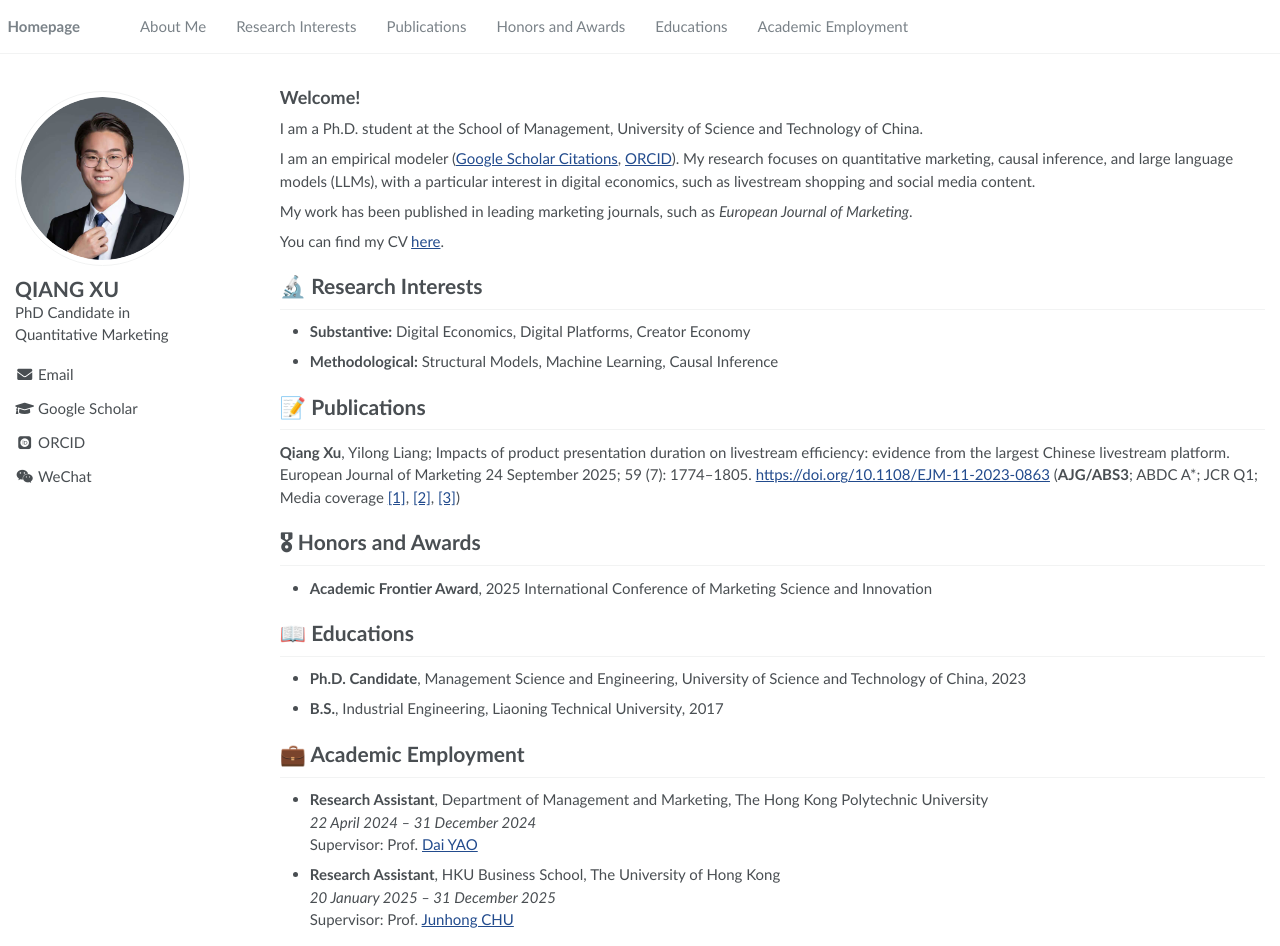
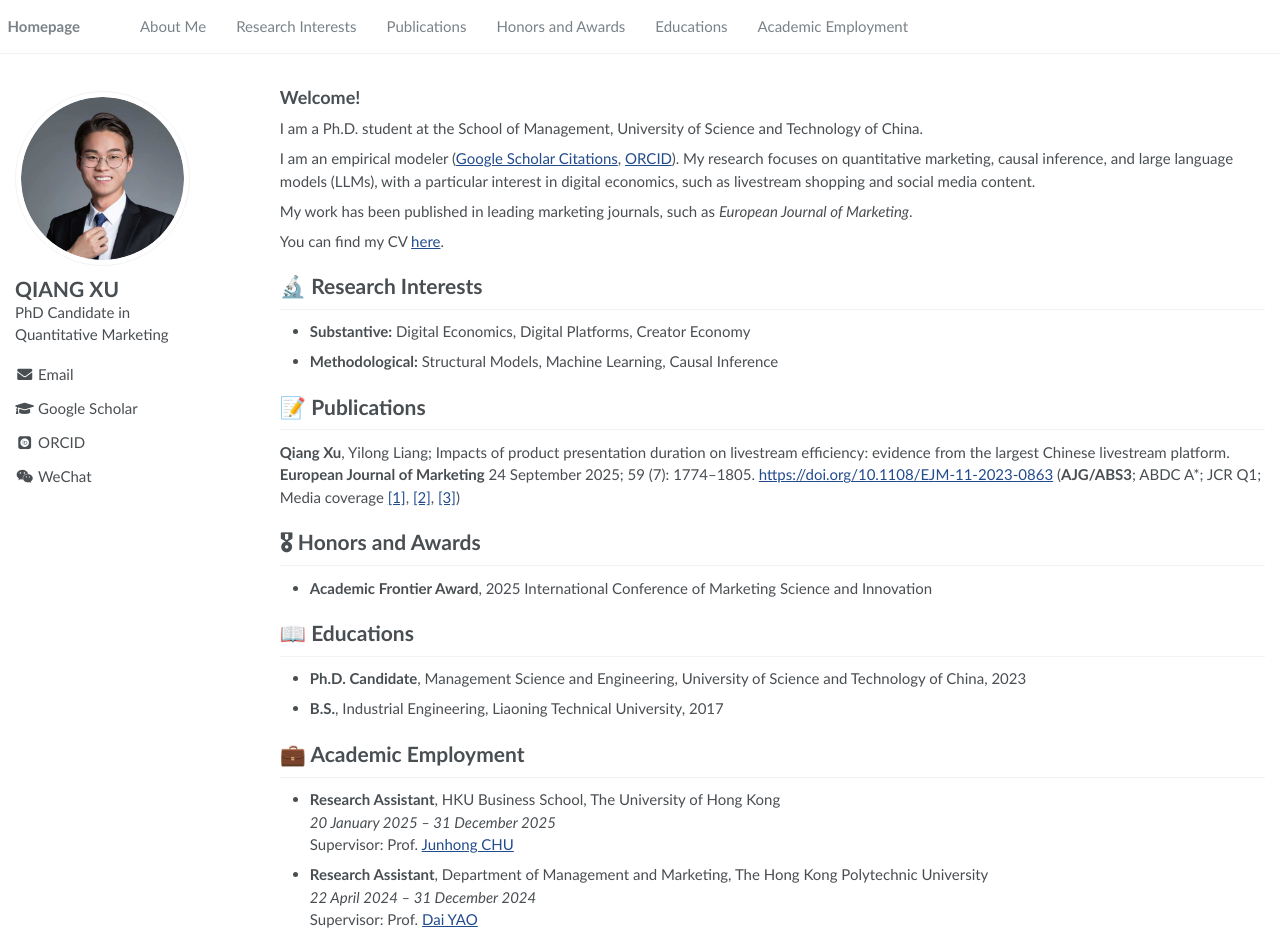
Before and after one commit to xuqiang/xuqiang.github.io, a Jekyll site: the page built from _pages/about.md, in a window 1280 px wide and 946 px high. Built offline with Jekyll 4.4.1, drawn with Linux system fonts in a browser that asks for light colours; some web fonts are replaced.

```diff
--- a/_pages/about.md
+++ b/_pages/about.md
@@ -31,7 +31,7 @@ You can find my CV [here](https://xuqiang.github.io/files/CV_XuQiang.pdf).
 - **Methodological:** Structural Models, Machine Learning, Causal Inference
 
 # 📝 Publications
-**Qiang Xu**, Yilong Liang; Impacts of product presentation duration on livestream efficiency: evidence from the largest Chinese livestream platform. European Journal of Marketing 24 September 2025; 59 (7): 1774–1805. [https://doi.org/10.1108/EJM-11-2023-0863](https://doi.org/10.1108/EJM-11-2023-0863) (**AJG/ABS3**; ABDC A*; JCR Q1; Media coverage [[1]](https://mp.weixin.qq.com/s/NhP_8jsa5BseeM_-qpP9kw), [[2]](https://mp.weixin.qq.com/s/7YSBkoparxdSQB2AKeBgqQ), [[3]](https://mp.weixin.qq.com/s/QRsyqvs8iSof-M8nwEfRxQ))
+**Qiang Xu**, Yilong Liang; Impacts of product presentation duration on livestream efficiency: evidence from the largest Chinese livestream platform. **European Journal of Marketing** 24 September 2025; 59 (7): 1774–1805. [https://doi.org/10.1108/EJM-11-2023-0863](https://doi.org/10.1108/EJM-11-2023-0863) (**AJG/ABS3**; ABDC A*; JCR Q1; Media coverage [[1]](https://mp.weixin.qq.com/s/NhP_8jsa5BseeM_-qpP9kw), [[2]](https://mp.weixin.qq.com/s/7YSBkoparxdSQB2AKeBgqQ), [[3]](https://mp.weixin.qq.com/s/QRsyqvs8iSof-M8nwEfRxQ))
 
 # 🎖 Honors and Awards
 - **Academic Frontier Award**, 2025 International Conference of Marketing Science and
@@ -42,10 +42,10 @@ Innovation
 - **B.S.**, Industrial Engineering, Liaoning Technical University, 2017
 
 # 💼 Academic Employment
+- **Research Assistant**, HKU Business School, The University of Hong Kong
+  *20 January 2025 – 31 December 2025*
+  Supervisor: Prof. [Junhong CHU](https://www.chujunhong.com/)
+
 - **Research Assistant**, Department of Management and Marketing, The Hong Kong Polytechnic University
   *22 April 2024 – 31 December 2024*
   Supervisor: Prof. [Dai YAO](https://mounttai.github.io/)
-
-- **Research Assistant**, HKU Business School, The University of Hong Kong
-  *20 January 2025 – 31 December 2025*
-  Supervisor: Prof. [Junhong CHU](https://www.chujunhong.com/)
```
